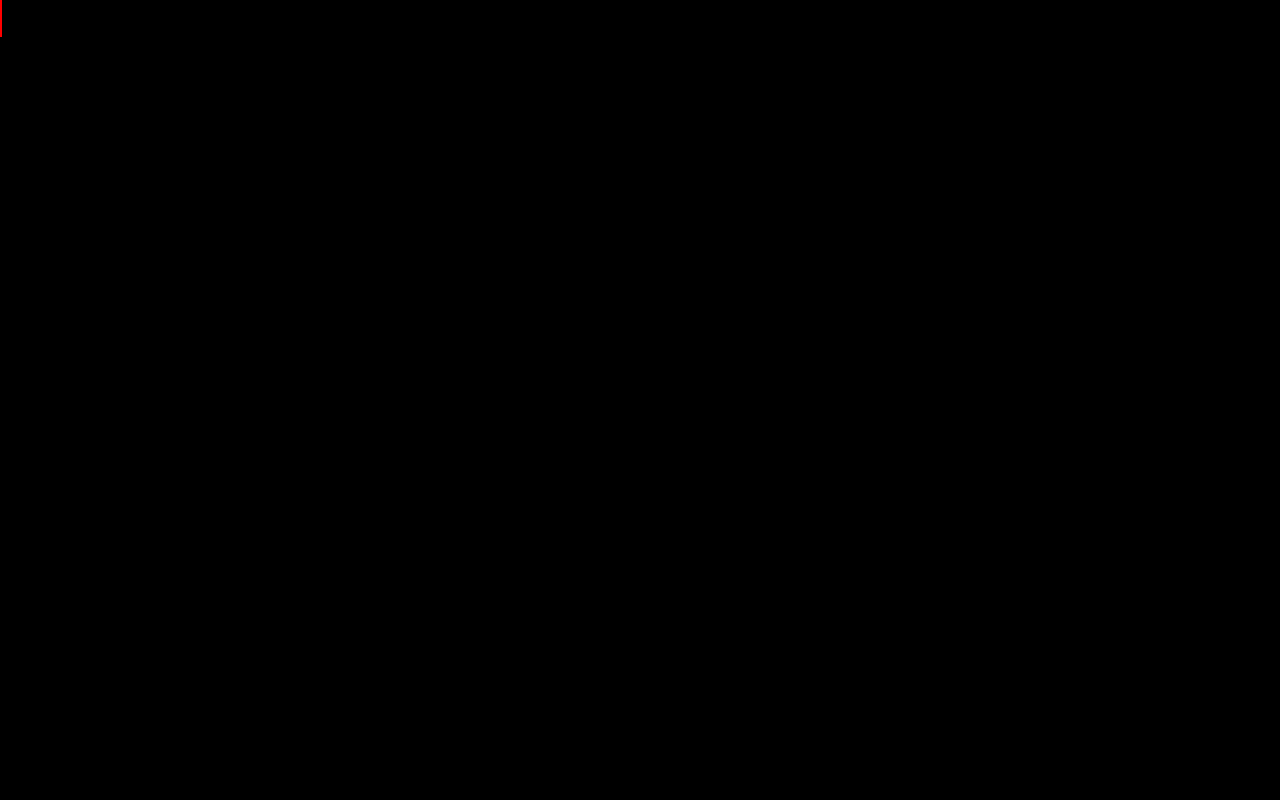
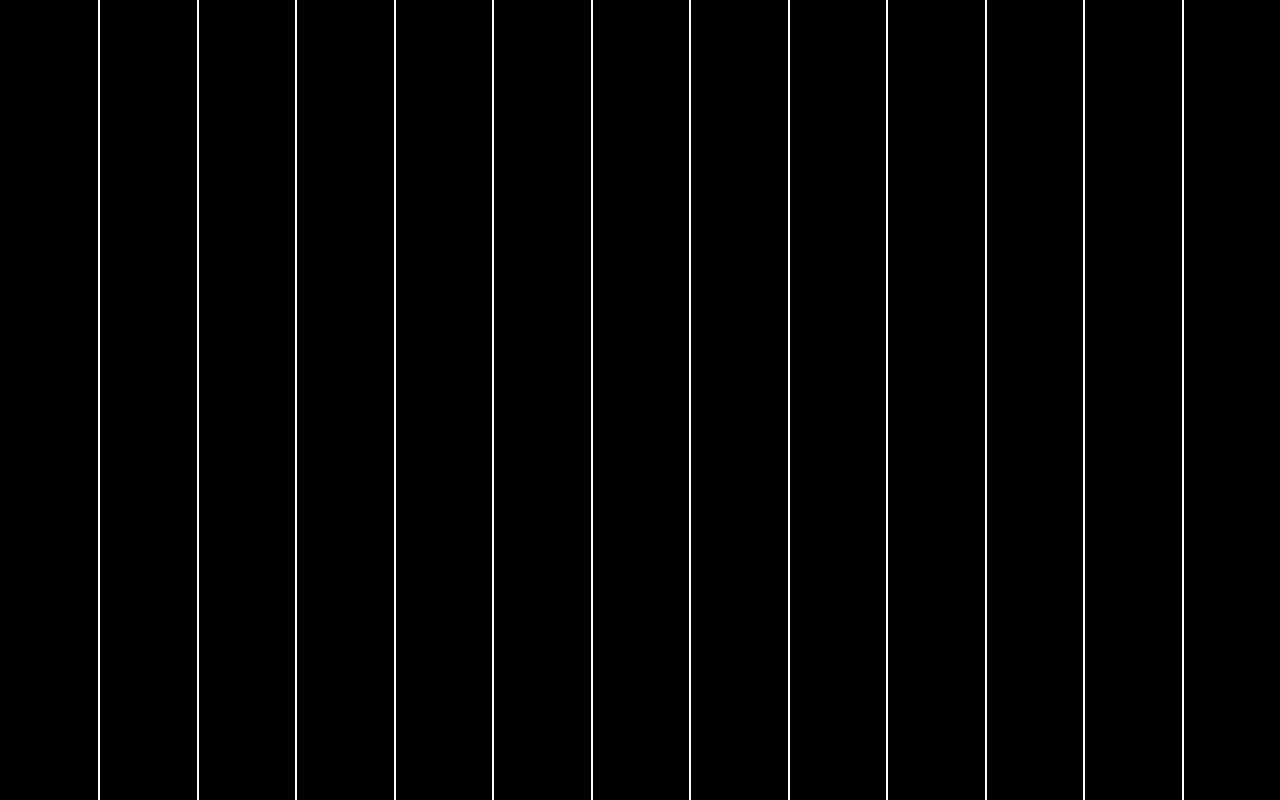
Before and after one commit to tonybolanyo/learn-web-components, a website with bundled scripts: page webharp/index.html in a window 1280 px wide. Built offline with nearby package versions, Linux system fonts and the light colour scheme.

Commit message:
Fix display block

```diff
--- a/webharp/components/strings/strings.js
+++ b/webharp/components/strings/strings.js
@@ -4,10 +4,10 @@ export default class WebHarpStrings extends HTMLElement {
   connectedCallback() {
     let strings = '<div class="spacer"></div>';
     for (let c=0; c<this.getAttribute('strings'); c++) {
-      strings += `<webharp-string></webarp-string>`;
+      strings += `<webharp-string></webharp-string>`;
     }
     strings += '<style>\
-      webharp-string {\
+      webharp-strings {\
         height: 100%;\
         display: flex;\
       }\
--- a/webharp/index.html
+++ b/webharp/index.html
@@ -6,7 +6,6 @@
   <meta http-equiv="X-UA-Compatible" content="ie=edge">
   <title>Web Harp</title>
   <script type="module" src="./components/app/app.js"></script>
-  <link rel="stylesheet" href="./csshake.min.css">
   <link rel="stylesheet" href="./main.css">
 </head>
 <body>
--- a/webharp/main.css
+++ b/webharp/main.css
@@ -5,7 +5,7 @@ body {
 }
 
 webharp-app {
+    display: block;
     height: 100vh;
     width: 100vw;
-    border: solid 2px red;
 }
```
